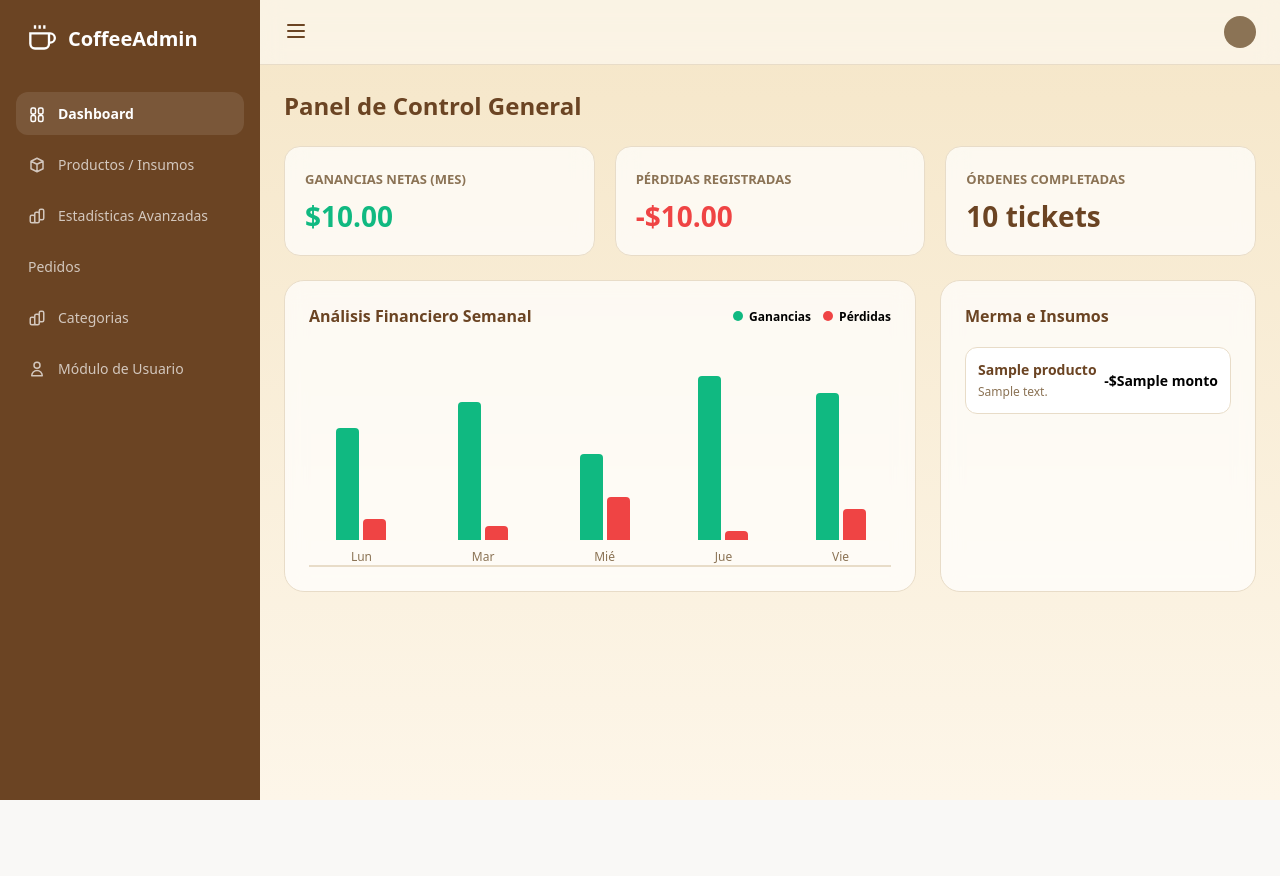
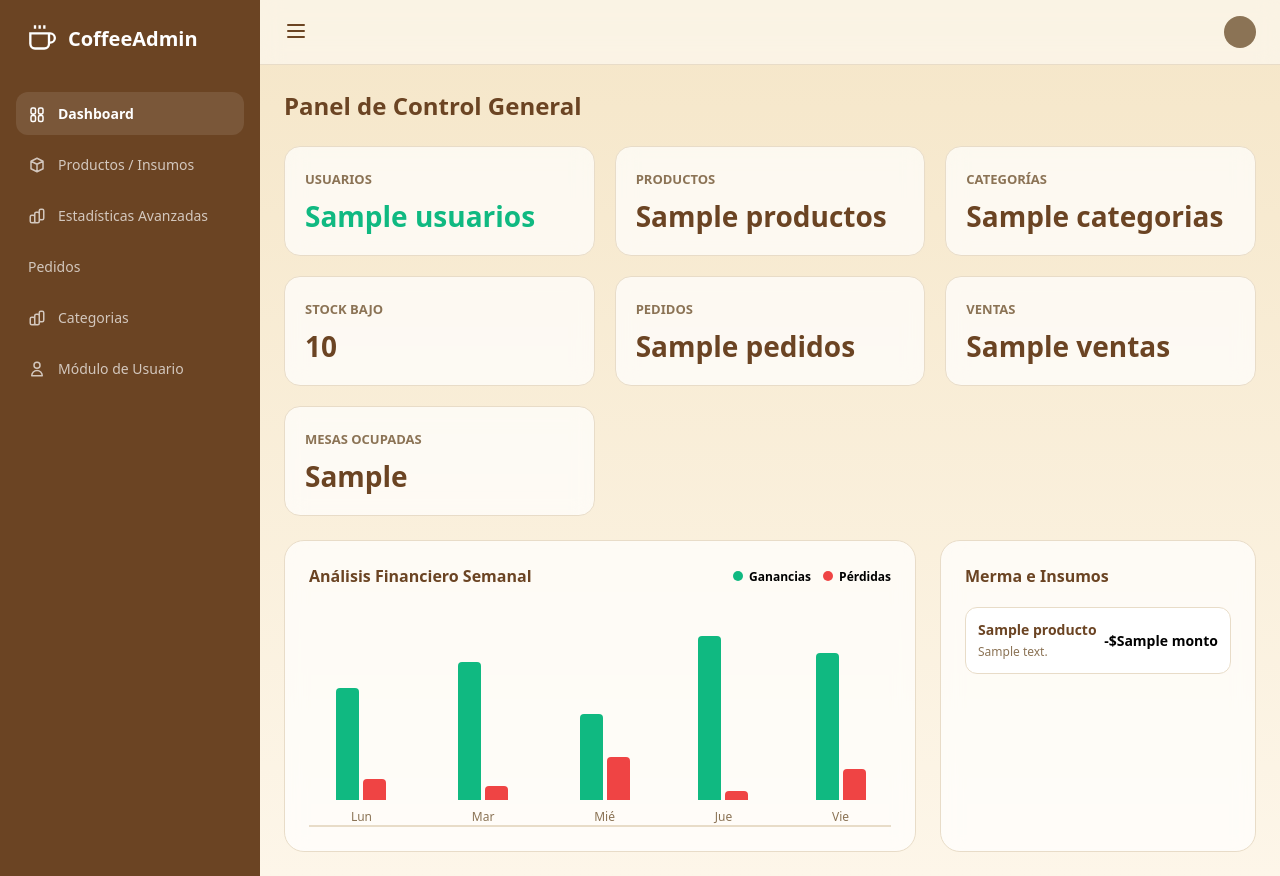
Before and after one commit to ineshv999/Cafeteria, a Flask app: template cafeteria/cafeteria-web/templates/dashboard.html in a window 1280 px wide. Before the commit the page ends 800 px from the top, so only its background shows below. Run offline with Flask 3, Linux system fonts and the light colour scheme; the template is opened without the code that fills it: most values are stand-ins (such as "Sample title", 1, 10 or a date in 2020).

Commit message:
Estadisticas

```diff
--- a/cafeteria/cafeteria-api/app/main.py
+++ b/cafeteria/cafeteria-api/app/main.py
@@ -12,6 +12,7 @@ from app.routers import detalle_pedido
 from app.routers import cocina
 from app.routers import caja
 from app.routers import estadisticas
+from app.routers import dashboard
 
 from fastapi.staticfiles import StaticFiles
 import os
@@ -40,6 +41,7 @@ app.include_router(detalle_pedido.router)
 app.include_router(cocina.router)
 app.include_router(caja.router)
 app.include_router(estadisticas.router)
+app.include_router(dashboard.router)
 
 @app.get("/")
 def inicio():
--- a/cafeteria/cafeteria-web/app.py
+++ b/cafeteria/cafeteria-web/app.py
@@ -87,32 +87,9 @@ def login_required(f):
 @login_required
 def dashboard():
 
-    estadisticas = {
-        "ganancias": 45230,
-        "perdidas": 2150,
-        "ordenes": 1840,
-
-        "insumos":[
-            {
-                "producto":"Café Espresso",
-                "descripcion":"Ventas óptimas",
-                "monto":12400,
-                "tipo":"plus"
-            },
-            {
-                "producto":"Leche Caducada",
-                "descripcion":"Desperdicio",
-                "monto":450,
-                "tipo":"minus"
-            },
-            {
-                "producto":"Repostería",
-                "descripcion":"No vendida",
-                "monto":820,
-                "tipo":"minus"
-            }
-        ]
-    }
+    estadisticas = ApiService.obtener_dashboard(
+        session["token"]
+    )
 
     return render_template(
         "dashboard.html",
--- a/cafeteria/cafeteria-web/templates/dashboard.html
+++ b/cafeteria/cafeteria-web/templates/dashboard.html
@@ -85,24 +85,72 @@ href="{{ url_for('static', filename='css/dashboard.css') }}">
 
       <!-- Tarjetas de Métricas Directas -->
       <section class="metrics-row">
+        <section class="metrics-row">
+
     <div class="metric-card">
-          <span>Ganancias netas (Mes)</span>
+        <span>Usuarios</span>
+
         <p class="metric-value positive">
-              ${{ "{:,.2f}".format(estadisticas.ganancias) }}
+            {{ estadisticas.usuarios }}
         </p>
+
     </div>
+
     <div class="metric-card">
-          <span>Pérdidas registradas</span>
-          <p class="metric-value negative">
-              -${{ "{:,.2f}".format(estadisticas.perdidas) }}
+        <span>Productos</span>
+
+        <p class="metric-value">
+            {{ estadisticas.productos }}
         </p>
+
     </div>
+
     <div class="metric-card">
-          <span>Órdenes completadas</span>
+        <span>Categorías</span>
+
         <p class="metric-value">
-              {{ estadisticas.ordenes }} tickets
+            {{ estadisticas.categorias }}
         </p>
+
     </div>
+
+    <div class="metric-card">
+        <span>Stock bajo</span>
+
+        <p class="metric-value">
+            {{ estadisticas.productos_stock_bajo }}
+        </p>
+
+    </div>
+
+    <div class="metric-card">
+        <span>Pedidos</span>
+
+        <p class="metric-value">
+            {{ estadisticas.pedidos }}
+        </p>
+
+    </div>
+
+    <div class="metric-card">
+        <span>Ventas</span>
+
+        <p class="metric-value">
+            {{ estadisticas.ventas }}
+        </p>
+
+    </div>
+
+    <div class="metric-card">
+        <span>Mesas Ocupadas</span>
+
+        <p class="metric-value">
+            {{ estadisticas.mesas_ocupadas }}
+        </p>
+
+    </div>
+
+</section>
       </section>
 
       <!-- RF-01 Sección de Gráficas de Análisis -->
```
Also changed, not shown: cafeteria/cafeteria-api/app/routers/dashboard.py (added, +19 -0 lines), cafeteria/cafeteria-api/app/services/dashboard_service.py (added, +38 -0 lines), cafeteria/cafeteria-web/services/api.py (+18 -0 lines). Lines whose indentation alone changed are shown as unchanged.
